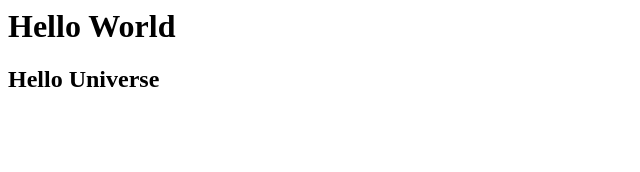
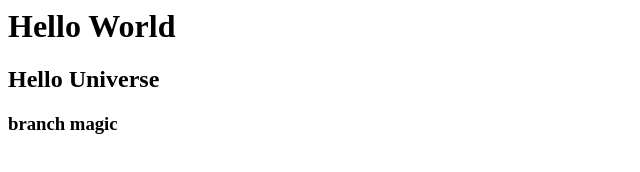
Before and after one commit to fmll89/test-repo, a plain HTML site: page index.html in a window 1280 px wide. Shown: the whole page, without its empty margins (0-640 px from the left). Drawn offline with Linux system fonts and the light colour scheme.

Commit message:
feature branch
h3 tag

```diff
--- a/index.html
+++ b/index.html
@@ -1,3 +1,6 @@
 <h1>Hello World</h1>
 
 <h2> Hello Universe </h2>
+
+
+<h3> branch magic </h3>
```
